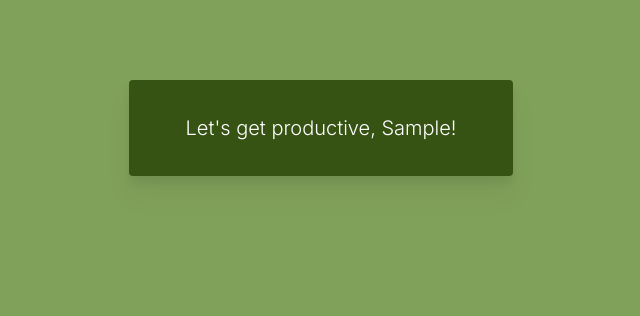
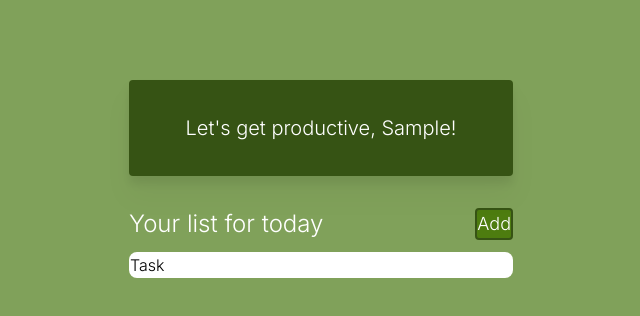
Before and after one commit to KKaged/React-To-Do, a Next.js app in the folder react-to-do/: page / in a window 1280 px wide. Both pictures are taken after typing "Sample" into the empty fields and a click on the button "Submit". Shown: the top 316 px of the page, without its empty margins (319-959 px from the left). Built offline with nearby package versions, Linux system fonts and the light colour scheme.

Commit message:
style changes, for the table I made it so you can toggle to add (just the input)

```diff
--- /dev/null
+++ b/react-to-do/src/app/components/List.jsx
@@ -0,0 +1,40 @@
+"use client";
+import { useState } from "react";
+
+export default function ListTable({ addToList }) {
+  const [editing, setEditing] = useState(false);
+  return (
+    <>
+      <div className="flex flex-col w-96 gap-3">
+        <div className="flex justify-between">
+          {!editing ? (
+            <h1 className="text-2xl font-light text-white">
+              Your list for today
+            </h1>
+          ) : (
+            <input
+              type="text"
+              className="border-2 font-light text-xl rounded border-lime-900 bg-lime-100 hover:bg-lime-200"
+              placeholder="Add a task"
+            />
+          )}
+
+          <button
+            className="border-2 font-light text-white text-lg rounded border-lime-900 bg-lime-700 hover:bg-lime-800"
+            onClick={() => setEditing(!editing)}
+          >
+            Add
+          </button>
+        </div>
+        <table className="w-full bg-white rounded-lg">
+          <thead>
+            <tr>
+              <th className="text-left font-light">Task</th>
+            </tr>
+          </thead>
+          <tbody></tbody>
+        </table>
+      </div>
+    </>
+  );
+}
--- a/react-to-do/src/app/globals.css
+++ b/react-to-do/src/app/globals.css
@@ -19,9 +19,11 @@
 body {
   background-color: #80A15A;
   display: flex;
+  flex-direction: column;
   justify-content: center;
   align-items: center;
   padding: 5rem;
+  gap: 2rem;
 }
 
 @layer utilities {
--- a/react-to-do/src/app/page.jsx
+++ b/react-to-do/src/app/page.jsx
@@ -2,6 +2,7 @@
 
 import NameInput from "./components/NameInput";
 import WelcomeBox from "./components/WelcomeBox";
+import ListTable from "./components/List";
 import { useState } from "react";
 
 export default function Home() {
@@ -37,7 +38,10 @@ export default function Home() {
       )}
 
       {userInput.isTyped && userInput.name.length > 1 && (
-        <WelcomeBox userInput={userInput} />
+        <>
+          <WelcomeBox userInput={userInput} />
+          <ListTable />
+        </>
       )}
     </>
   );
```
